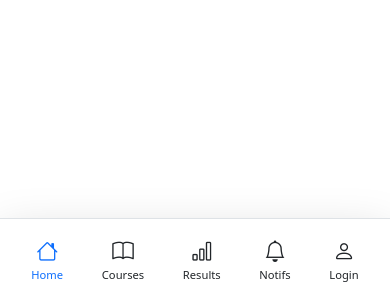
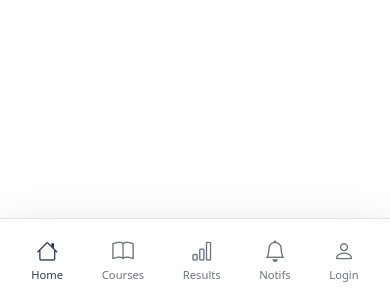
Before and after one commit to aks1489/icstconnect, a React (Vite) app: page / in a window 390 px wide. Shown: the part 544-844 px from the top of the page. Built offline with nearby package versions, Linux system fonts and the light colour scheme.

Commit message:
feat: implement responsive NavBar component with custom styling and color variables

```diff
--- a/src/App.css
+++ b/src/App.css
@@ -1,20 +1,31 @@
 .nav-link-custom {
-    color: #6c757d;
-    /* Bootstrap secondary */
+    color: var(--text-muted);
     transition: all 0.3s ease;
     border-radius: 0.5rem;
     padding: 0.5rem 1rem !important;
-    /* Override bootstrap padding if needed */
 }
 
 .nav-link-custom:hover {
-    color: #0d6efd;
-    /* Bootstrap primary */
-    background-color: rgba(13, 110, 253, 0.05);
+    color: var(--primary-color);
+    background-color: var(--hover-bg);
 }
 
 .nav-link-custom.active {
-    color: #0d6efd;
+    color: var(--primary-color);
     font-weight: 600;
-    background-color: rgba(13, 110, 253, 0.1);
+    background-color: var(--active-bg);
 }
+
+/* Mobile Bottom Nav Styles */
+.mobile-nav-link {
+    color: var(--text-muted);
+    transition: color 0.3s ease;
+}
+
+.mobile-nav-link.active {
+    color: var(--primary-color) !important;
+}
+
+.mobile-nav-link:hover {
+    color: var(--accent-color);
+}
--- a/src/components/NavBar.tsx
+++ b/src/components/NavBar.tsx
@@ -16,7 +16,7 @@ const NavBar = () => {
                 <div className="container">
                     {/* Left: Logo */}
                     <a className="navbar-brand fw-bold text-dark" href="#">
-                        <i className="bi bi-bootstrap-fill me-2 text-primary"></i>
+                        <i className="bi bi-bootstrap-fill me-2" style={{ color: 'var(--primary-color)' }}></i>
                         Logo
                     </a>
 
@@ -49,23 +49,23 @@ const NavBar = () => {
             {/* Mobile Bottom Navbar */}
             <nav className="navbar fixed-bottom navbar-light bg-white shadow-lg d-lg-none border-top">
                 <div className="container-fluid d-flex justify-content-around py-2">
-                    <a className={`nav-link text-center ${activeLink === 'Home' ? 'text-primary' : 'text-dark'}`} href="#" onClick={() => handleLinkClick('Home')}>
+                    <a className={`nav-link text-center mobile-nav-link ${activeLink === 'Home' ? 'active' : ''}`} href="#" onClick={() => handleLinkClick('Home')}>
                         <i className="bi bi-house fs-4"></i>
                         <div className="small" style={{ fontSize: '0.7rem' }}>Home</div>
                     </a>
-                    <a className={`nav-link text-center ${activeLink === 'Courses' ? 'text-primary' : 'text-dark'}`} href="#" onClick={() => handleLinkClick('Courses')}>
+                    <a className={`nav-link text-center mobile-nav-link ${activeLink === 'Courses' ? 'active' : ''}`} href="#" onClick={() => handleLinkClick('Courses')}>
                         <i className="bi bi-book fs-4"></i>
                         <div className="small" style={{ fontSize: '0.7rem' }}>Courses</div>
                     </a>
-                    <a className={`nav-link text-center ${activeLink === 'Results' ? 'text-primary' : 'text-dark'}`} href="#" onClick={() => handleLinkClick('Results')}>
+                    <a className={`nav-link text-center mobile-nav-link ${activeLink === 'Results' ? 'active' : ''}`} href="#" onClick={() => handleLinkClick('Results')}>
                         <i className="bi bi-bar-chart fs-4"></i>
                         <div className="small" style={{ fontSize: '0.7rem' }}>Results</div>
                     </a>
-                    <a className={`nav-link text-center ${activeLink === 'Notifications' ? 'text-primary' : 'text-dark'}`} href="#" onClick={() => handleLinkClick('Notifications')}>
+                    <a className={`nav-link text-center mobile-nav-link ${activeLink === 'Notifications' ? 'active' : ''}`} href="#" onClick={() => handleLinkClick('Notifications')}>
                         <i className="bi bi-bell fs-4"></i>
                         <div className="small" style={{ fontSize: '0.7rem' }}>Notifs</div>
                     </a>
-                    <a className="nav-link text-dark text-center" href="#">
+                    <a className="nav-link text-center mobile-nav-link" href="#">
                         <i className="bi bi-person fs-4"></i>
                         <div className="small" style={{ fontSize: '0.7rem' }}>Login</div>
                     </a>
--- a/src/index.css
+++ b/src/index.css
@@ -0,0 +1,12 @@
+:root {
+    --primary-color: #2c3e50;
+    /* Deep Slate/Charcoal */
+    --accent-color: #34495e;
+    /* Lighter Slate */
+    --active-bg: #f8f9fa;
+    /* Very light gray */
+    --text-muted: #6c757d;
+    /* Standard gray */
+    --hover-bg: rgba(44, 62, 80, 0.05);
+    /* Subtle slate tint */
+}
```
